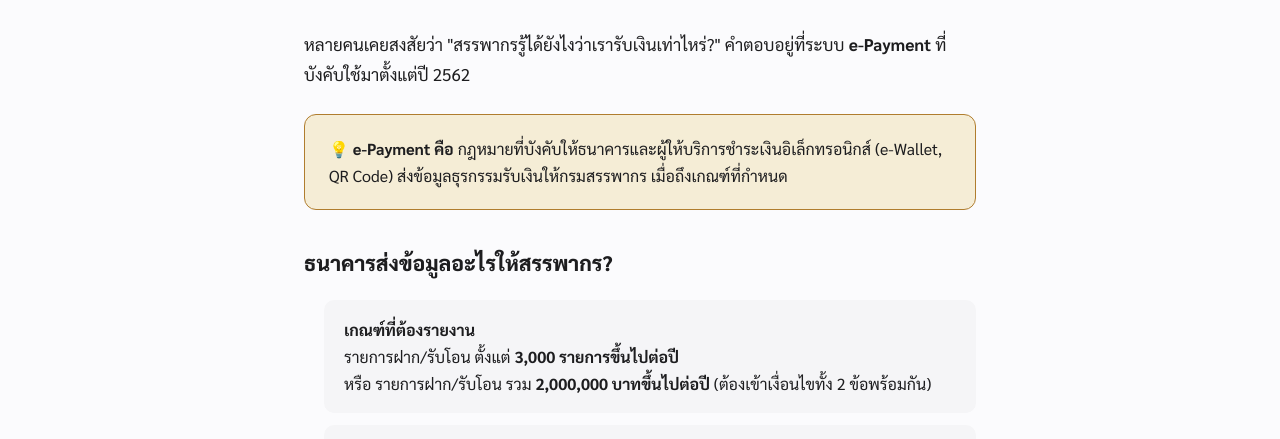
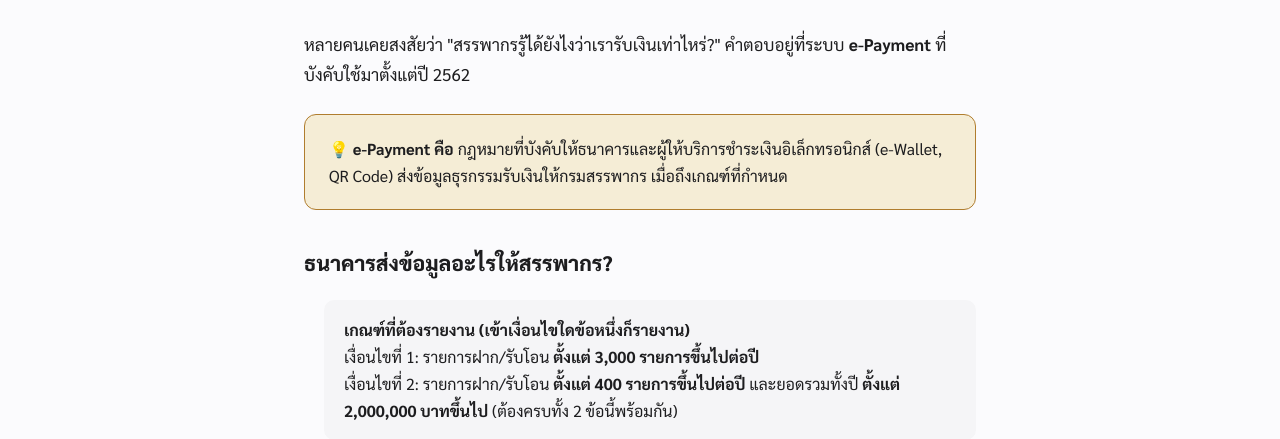
Before and after one commit to Wicha113/paeyimtax, a plain HTML site: page blog-epayment-explained.html in a window 1280 px wide. Shown: the part 321-760 px from the top of the page. Drawn offline with Linux system fonts and the light colour scheme.

Commit message:
Auto-save: blog-epayment-explained.html

```diff
--- a/blog-epayment-explained.html
+++ b/blog-epayment-explained.html
@@ -64,9 +64,9 @@
     <h2>ธนาคารส่งข้อมูลอะไรให้สรรพากร?</h2>
     <ul class="rule-list">
       <li>
-        <strong>เกณฑ์ที่ต้องรายงาน</strong><br/>
-        รายการฝาก/รับโอน ตั้งแต่ <strong>3,000 รายการขึ้นไปต่อปี</strong><br/>
-        หรือ รายการฝาก/รับโอน รวม <strong>2,000,000 บาทขึ้นไปต่อปี</strong> (ต้องเข้าเงื่อนไขทั้ง 2 ข้อพร้อมกัน)
+        <strong>เกณฑ์ที่ต้องรายงาน (เข้าเงื่อนไขใดข้อหนึ่งก็รายงาน)</strong><br/>
+        เงื่อนไขที่ 1: รายการฝาก/รับโอน <strong>ตั้งแต่ 3,000 รายการขึ้นไปต่อปี</strong><br/>
+        เงื่อนไขที่ 2: รายการฝาก/รับโอน <strong>ตั้งแต่ 400 รายการขึ้นไปต่อปี</strong> และยอดรวมทั้งปี <strong>ตั้งแต่ 2,000,000 บาทขึ้นไป</strong> (ต้องครบทั้ง 2 ข้อนี้พร้อมกัน)
       </li>
       <li>
         <strong>ข้อมูลที่ส่ง</strong><br/>
```
